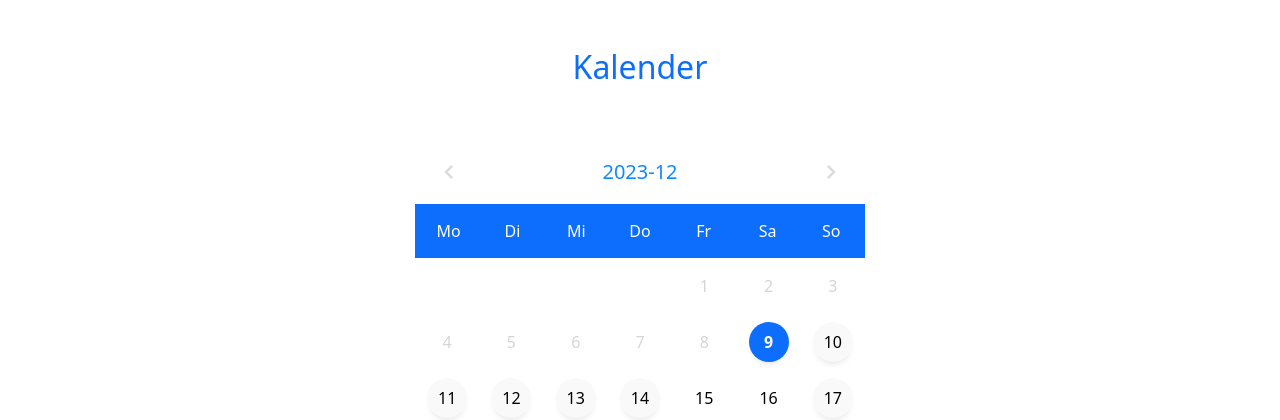
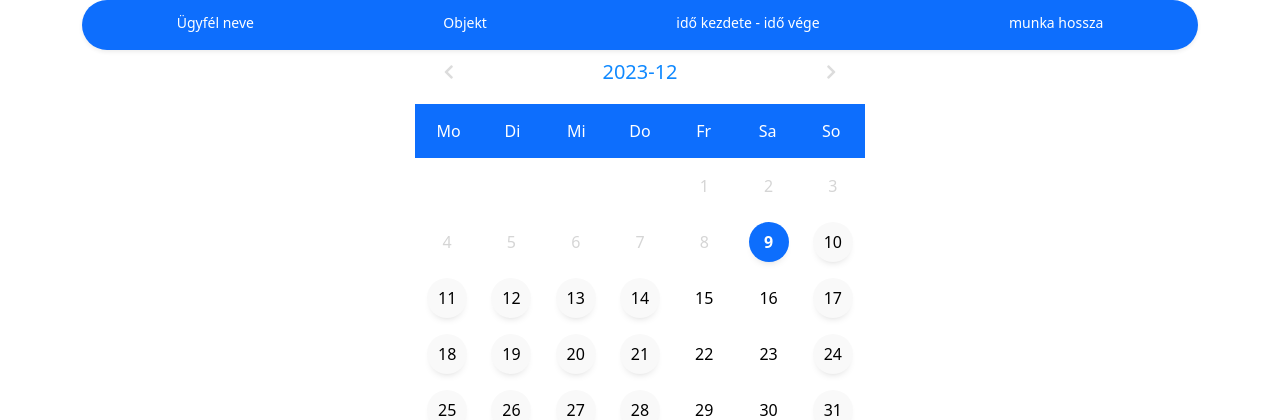
Before and after one commit to CoderChef01/Calendar, a PHP site: page /kalendar.php in a window 1280 px wide. Shown: the top 420 px of the page. Run offline with PHP 8.4, Linux system fonts and the light colour scheme.

Commit message:
Added user info to header integrated into calendar

```diff
--- a/kalendar.php
+++ b/kalendar.php
@@ -1,4 +1,9 @@
 <?php
+ $kuname = "Ügyfél neve";
+ $objekt = "Objekt";
+ $wartdatumvon = "idő kezdete";
+ $wartdatumbis = "idő vége";
+ $kalkzeit = "munka hossza";
 ?>
 <!DOCTYPE html>
 <html lang="de">
@@ -14,12 +19,29 @@
 </head>
 
 <body>
+<div class="container">
+    <main class="row">
+        <div class="col-md-12">
+            <!-- Kopfzeile Anfang -->
+            <ul class="nav nav-pills nav-fill gap-2 p-1 small bg-primary rounded-5 shadow-sm" id="pillNav2" role="tablist" style="--bs-nav-link-color: var(--bs-white); --bs-nav-pills-link-active-color: var(--bs-primary); --bs-nav-pills-link-active-bg: var(--bs-white); height: 50px;">
+                <li class="nav-item">
+                    <span class="nav-link text-white"><?php echo $kuname; ?></span>
+                </li>
+                <?php if ($objekt !== $kuname): ?>
+                    <li class="nav-item">
+                        <span class="nav-link text-white"><?php echo $objekt; ?></span>
+                    </li>
+                <?php endif; ?>
+                <li class="nav-item">
+                    <span class="nav-link text-white"><?php echo $wartdatumvon . ' - ' . $wartdatumbis; ?></span>
+                </li>
+                <li class="nav-item">
+                    <span class="nav-link text-white"><?php echo $kalkzeit; ?></span>
+                </li>
+            </ul>
+            <!-- Kopfzeile Ende -->
 
-    <main class="container">
-        <div class="row">
-            <div class="col-md-12">
-                <h2 class="mt-5 text-center text-primary head-title">Kalender</h2>
-
+            <!-- Kalender Anfang -->
             <div id="calendar_first" class="calendar calendar-first">
                 <div class="calendar_header">
                     <button id="prevMonthBtn" class="switch-month switch-left"> <i class="fa fa-chevron-left"></i></button>
@@ -36,12 +58,14 @@
                     <div style="color: rgb(68, 68, 68);">So</div>
                 </div>
                 <div class="calendar_content">
-
+                    <!-- Inhalt des Kalenders -->
                 </div>
             </div>
-            </div>
+            <!-- Kalender Ende -->
         </div>
     </main>
+</div>
+
 
     <!-- Bootstrap Modal zum Anzeigen von Zeitfenstern -->
     <div class="modal fade" id="timeSlotsModal" tabindex="-1" aria-labelledby="exampleModalLabel" aria-hidden="true">
```
Lines whose indentation alone changed are shown as unchanged.
